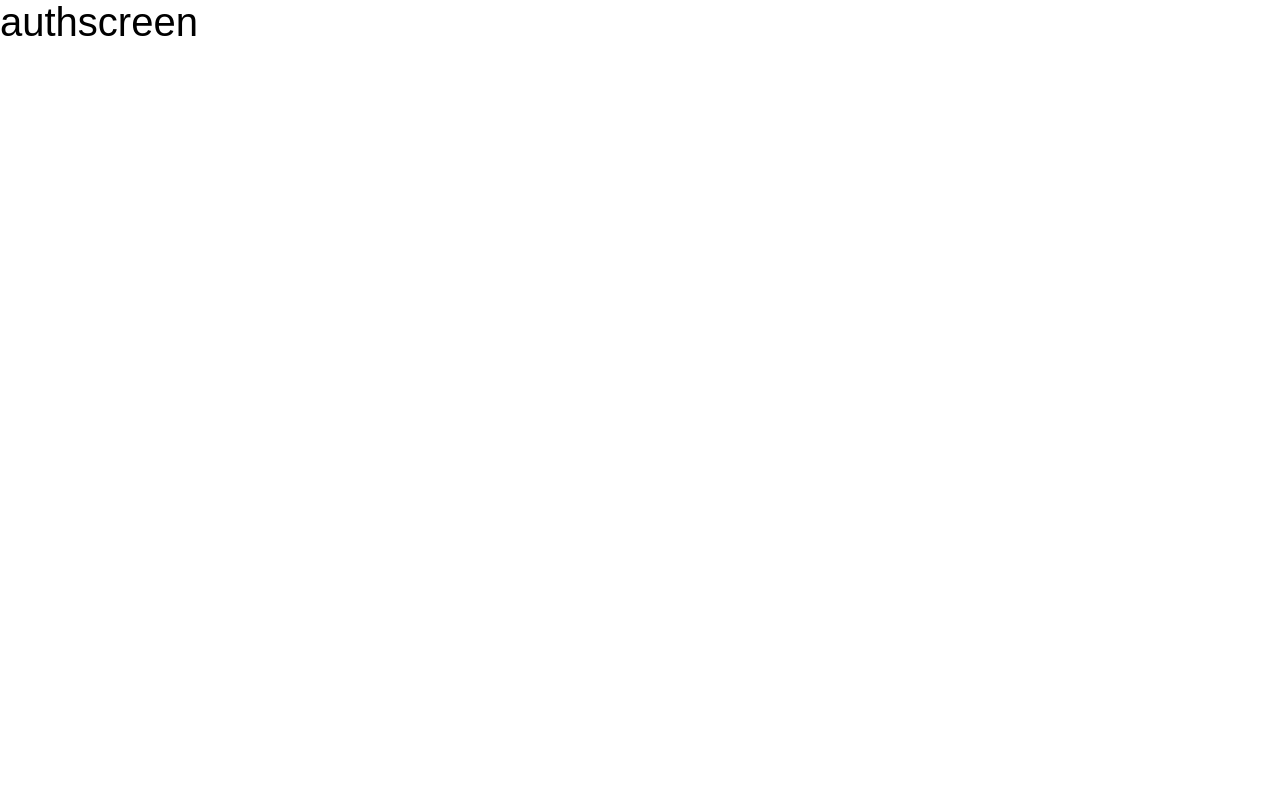
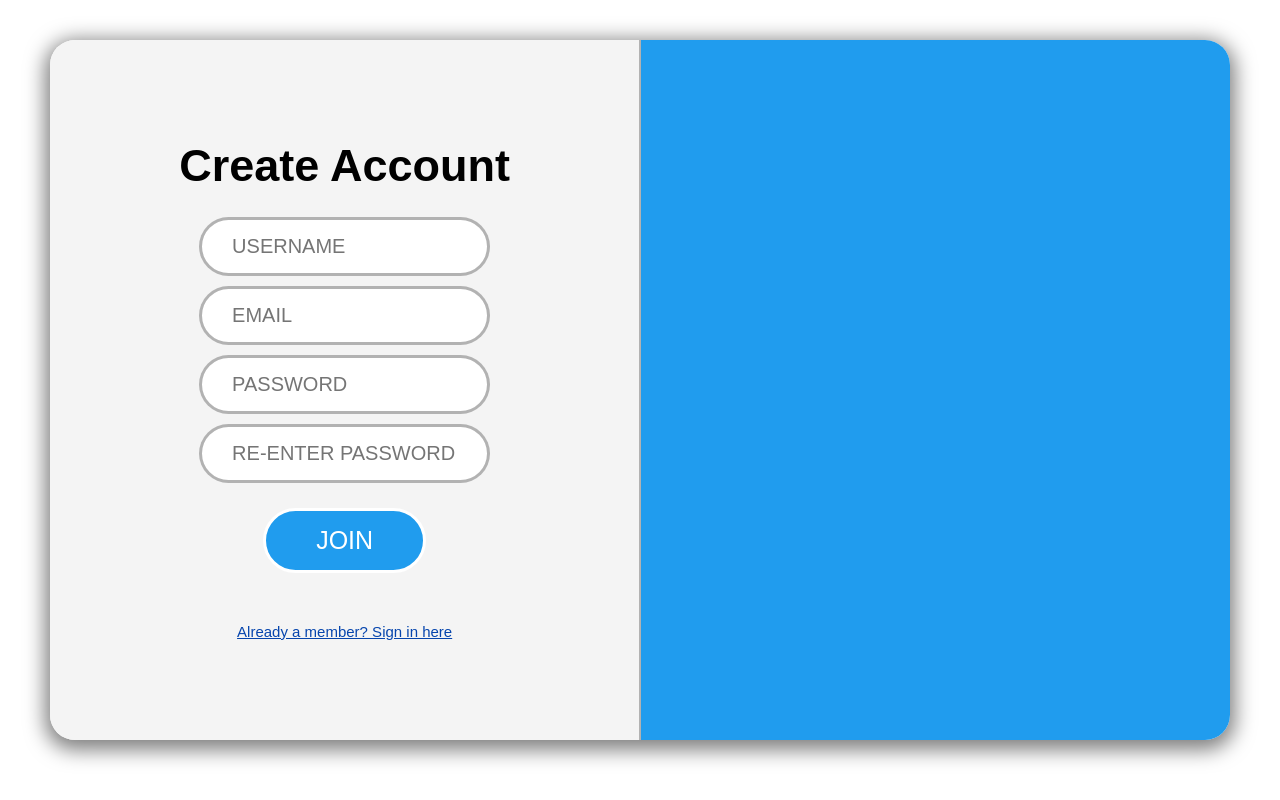
Before and after one commit to pmosscs/fitsnap, a React (Create React App) app: page /auth in a window 1280 px wide. Built offline with nearby package versions, Linux system fonts and the light colour scheme.

Commit message:
auth froms css finished

```diff
--- a/src/components/auth/RegisterForm.jsx
+++ b/src/components/auth/RegisterForm.jsx
@@ -0,0 +1,18 @@
+import React from "react";
+
+function RegisterFrom() {
+  return (
+    <div className="register-form">
+      <h3>Create Account</h3>
+      <form>
+        <input type="text" placeholder="USERNAME" />
+        <input type="text" placeholder="EMAIL" />
+        <input type="text" placeholder="PASSWORD" />
+        <input type="text" placeholder="RE-ENTER PASSWORD" />
+        <button>JOIN</button>
+      </form>
+    </div>
+  );
+}
+
+export default RegisterFrom;
--- /dev/null
+++ b/src/components/auth/SignInBody.css
@@ -0,0 +1,107 @@
+.signin-page {
+    width: 100vw;
+    display: flex;
+    justify-content: center;
+}
+
+.signin-box {
+    width: 100vw;
+    height: 700px;
+    margin: 40px 50px;
+    border-radius: 25px;
+    display: flex;
+    justify-content: center;
+    box-shadow: rgba(0, 0, 0, 0.5) 0px 5px 20px 5px;
+}
+
+.line {
+    width: 3px;
+    height: 100%;
+    background-color: rgba(0, 0, 0, 0.3);
+
+}
+
+.sign-reg-left, .sign-reg-right {
+    width: 100%;
+    height: 100%;
+}
+
+.sign-reg-right {
+    border-top-right-radius: 25px;
+    border-bottom-right-radius: 25px;
+    background-color: #209CEE;
+}
+
+.sign-reg-left {
+    border-top-left-radius: 25px;
+    border-bottom-left-radius: 25px;
+    background-color: #F4F4F4;
+    display: flex;
+    flex-direction: column;
+    justify-content: center;
+    align-items: center;
+}
+
+h3 {
+    font-family: 'Poppins', sans-serif;
+    font-size: 45px;
+    text-align: center;
+    margin-bottom: 20px;
+}
+
+.register-form {
+    display: flex;
+    flex-direction: column;
+    align-items: center;
+}
+
+.register-form form {
+    display: flex;
+    flex-direction: column;
+    align-items: center;
+}
+
+.signIn-form form {
+    display: flex;
+    flex-direction: column;
+    align-items: center;
+}
+
+.sign-reg-btn {
+    border: none;
+    background-color: transparent;
+    color: 	#0645AD;
+    text-decoration: underline;
+    margin-top: 30px;
+    font-size: 15px;
+}
+
+.sign-reg-btn:hover {
+    cursor: pointer;
+}
+
+.signIn-form input, .register-form input {
+    border-radius: 50px;
+    border: rgba(0, 0, 0, 0.3) solid;
+    font-size: 20px;
+    padding: 15px 30px;
+    margin: 5px 0;
+    width: 225px;
+}
+
+.signIn-form button, .register-form button {
+    align-self: flex-start center;
+    border-color: #209CEE;
+    background-color: #209CEE;
+    border-radius: 50px;
+    font-size: 25px;
+    color: white;
+    padding: 15px 50px;
+    margin: 20px;
+    border: solid 3px;
+}
+
+.signIn-form button:hover, .register-form button:hover {
+    background-color: white;
+    color: #209CEE
+}
--- a/src/components/auth/SignInForm.jsx
+++ b/src/components/auth/SignInForm.jsx
@@ -0,0 +1,16 @@
+import React from "react";
+
+function SignInForm() {
+  return (
+    <div className="signIn-form">
+      <h3>Sign In</h3>
+      <form>
+        <input type="text" placeholder="USERNAME" />
+        <input type="text" placeholder="PASSWORD" />
+        <button>SIGN IN</button>
+      </form>
+    </div>
+  );
+}
+
+export default SignInForm;
--- a/src/components/auth/SingInBody.jsx
+++ b/src/components/auth/SingInBody.jsx
@@ -0,0 +1,32 @@
+import React, { useState } from "react";
+import RegisterFrom from "./RegisterForm";
+import "./SignInBody.css";
+import SignInForm from "./SignInForm";
+
+function SignInBody() {
+  const [register, setRegister] = useState(true);
+  const signInBtn = (
+    <button className="sign-reg-btn" onClick={() => setRegister(false)}>
+      Already a member? Sign in here
+    </button>
+  );
+  const registerBtn = (
+    <button className="sign-reg-btn" onClick={() => setRegister(true)}>
+      Need an account? Create one here
+    </button>
+  );
+  return (
+    <div className="signin-page">
+      <div className="signin-box">
+        <div className="sign-reg-left">
+          {register ? <RegisterFrom /> : <SignInForm />}
+          {register ? signInBtn : registerBtn}
+        </div>
+        <div className="line"></div>
+        <div className="sign-reg-right"></div>
+      </div>
+    </div>
+  );
+}
+
+export default SignInBody;
--- a/src/screens/AuthScreen.jsx
+++ b/src/screens/AuthScreen.jsx
@@ -1,9 +1,10 @@
 import React from "react";
+import SignInBody from "../components/auth/SingInBody";
 
 function AuthScreen() {
   return (
     <div>
-      <h1>authscreen</h1>
+      <SignInBody />
     </div>
   );
 }
```
